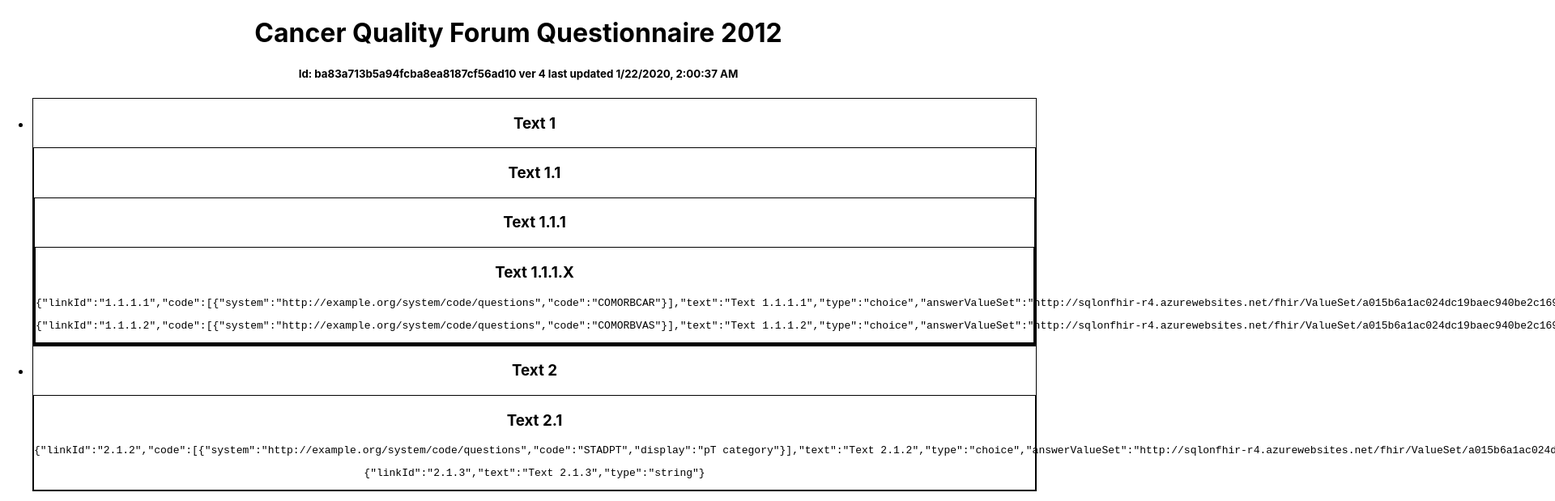
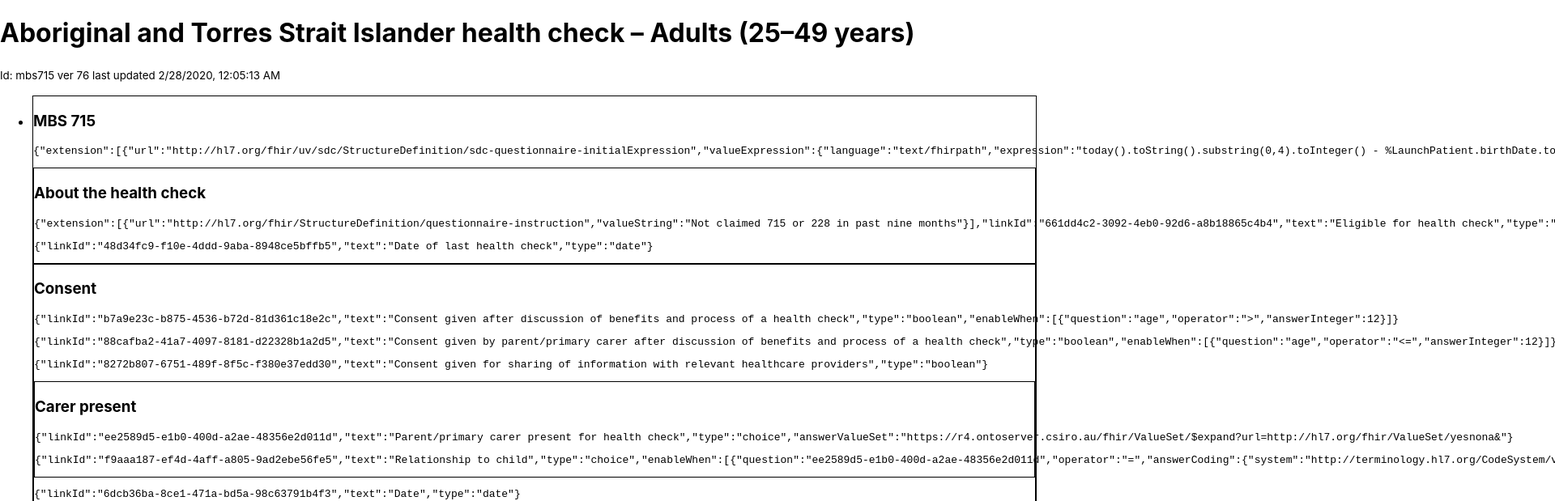
Before and after one commit to gavinl/fhirq-renderer, a React (Create React App) app: page / in a window 1280 px wide. Shown: the top 619 px of the page at 81% size, 1920 px wide, since content can reach past the window. Built offline with nearby package versions, Linux system fonts and the light colour scheme.

Commit message:
remove eslint errors

```diff
--- a/src/App.js
+++ b/src/App.js
@@ -1,12 +1,12 @@
-import React from 'react';
-import './App.css';
+import React from "react";
+import "./App.css";
 import QuestionnaireContainer from "./components/QuestionnaireContainer";
 
 function App() {
   return (
-    <div className="App">
+    <>
       <QuestionnaireContainer />
-    </div>
+    </>
   );
 }
 
--- a/src/components/Group.js
+++ b/src/components/Group.js
@@ -1,11 +1,15 @@
 import React, { useEffect } from "react";
+import PropTypes from "prop-types";
 import Question from "./Question";
 
 const Group = ({ item }) => {
+  useEffect(() => {
+    console.log(item);
+  });
   return (
     <>
-      <div style={{ border: "1px solid black" }}>
-        <h3>{item.text}</h3>
+      <div id={item.linkId} style={{ border: "1px solid black" }}>
+        <h3 title={`Id ${item.linkId}`}>{item.text}</h3>
         {item.item.map((i) => {
           switch (i.type) {
             case "group":
@@ -19,4 +23,7 @@ const Group = ({ item }) => {
   );
 };
 
+Group.propTypes = {
+  item: PropTypes.object.isRequired,
+};
 export default Group;
--- a/src/components/Question.js
+++ b/src/components/Question.js
@@ -1,18 +1,22 @@
 import React, { useReducer, useEffect } from "react";
+import PropTypes from "prop-types";
 import { actionTypes, reducer } from "../reducers/questionnaireReducer";
 
 const Question = (props) => {
   const question = props.item;
-    const [state, dispatch] = useReducer(reducer, {
+  const [, dispatch] = useReducer(reducer, {
     questionnaire: question,
     questions: [],
   });
 
   useEffect(() => {
     dispatch({ type: actionTypes.registerQuestion, payload: question });
-    }, question);
+  }, [question]);
 
   return <pre>{JSON.stringify(question)}</pre>;
 };
 
+Question.propTypes = {
+  item: PropTypes.object.isRequired,
+};
 export default Question;
--- a/src/components/Questionnaire.js
+++ b/src/components/Questionnaire.js
@@ -1,22 +1,19 @@
-import React, { useEffect } from "react";
+import React from "react";
+import PropTypes from "prop-types";
 import Group from "./Group";
 import Question from "./Question";
 
 const Questionnaire = ({ questionnaire }) => {
-  useEffect(() => {
-    console.log(questionnaire);
-  }, [questionnaire]);
-
   return (
     <>
       <h1>{questionnaire.title}</h1>
-      <h5>
+      <small>
         {`Id: ${questionnaire.id} ver ${
           questionnaire.meta.versionId
         } last updated ${new Date(
           questionnaire.meta.lastUpdated
         ).toLocaleString()}`}
-      </h5>
+      </small>
       <ul>
         {questionnaire.item.map((i) => {
           switch (i.type) {
@@ -39,4 +36,8 @@ const Questionnaire = ({ questionnaire }) => {
   );
 };
 
+Questionnaire.propTypes = {
+  questionnaire: PropTypes.object.isRequired,
+};
+
 export default Questionnaire;
```
Also changed, not shown: src/components/QuestionnaireContainer.js (+3 -5 lines). Lines whose indentation alone changed are shown as unchanged.
